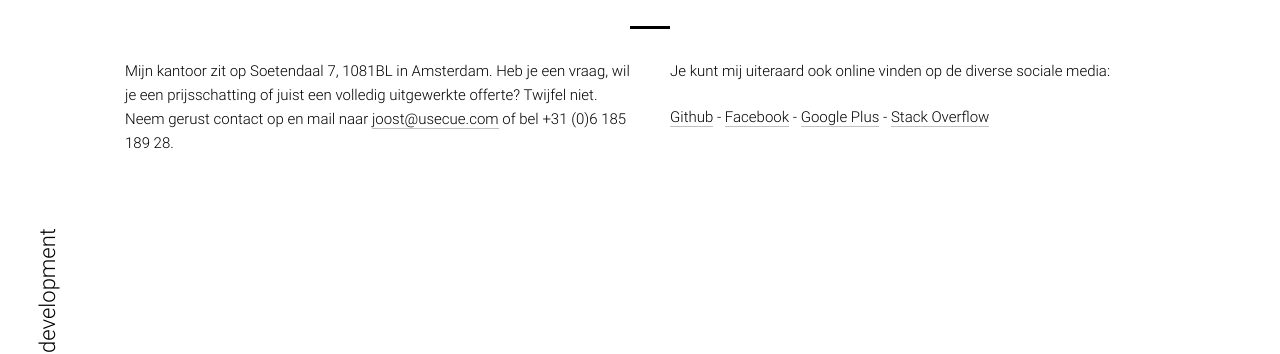
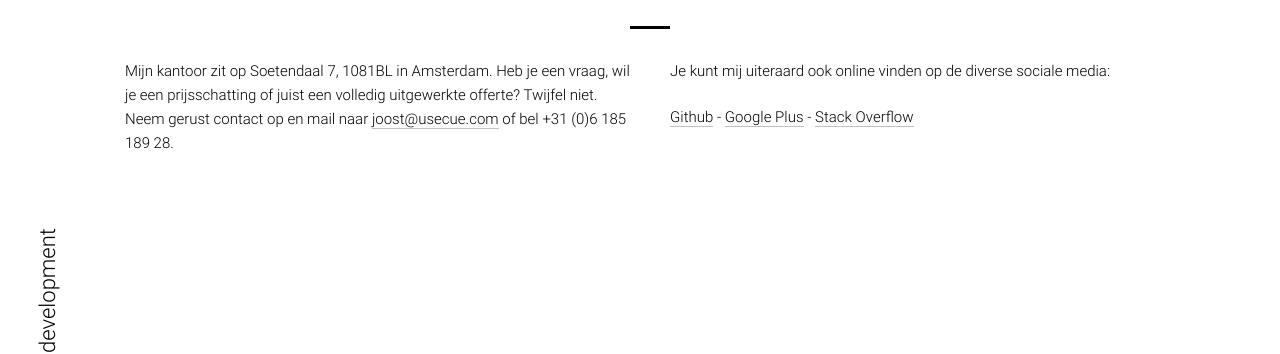
Before and after one commit to jhvanderschee/usecuewebsitenl, a Jekyll site: the page built from contact/index.md, in a window 1280 px wide. Shown: the part 376-730 px from the top of the page. Built offline with Jekyll 4.4.1, drawn with Linux system fonts in a browser that asks for light colours.

Commit message:
Update index.md

```diff
--- a/contact/index.md
+++ b/contact/index.md
@@ -13,4 +13,4 @@ Mijn kantoor zit op Soetendaal 7, 1081BL in Amsterdam. Heb je een vraag, wil je
 
 Je kunt mij uiteraard ook online vinden op de diverse sociale media:
 
-[Github](https://github.com/jhvanderschee)&nbsp;-&nbsp;[Facebook](https://www.facebook.com/usecue)&nbsp;-&nbsp;[Google Plus](https://plus.google.com/101345401648717866709/about)&nbsp;-&nbsp;[Stack Overflow](http://stackoverflow.com/users/2397550/joosts)
+[Github](https://github.com/jhvanderschee)&nbsp;-&nbsp;[Google Plus](https://plus.google.com/101345401648717866709/about)&nbsp;-&nbsp;[Stack Overflow](http://stackoverflow.com/users/2397550/joosts)
```
